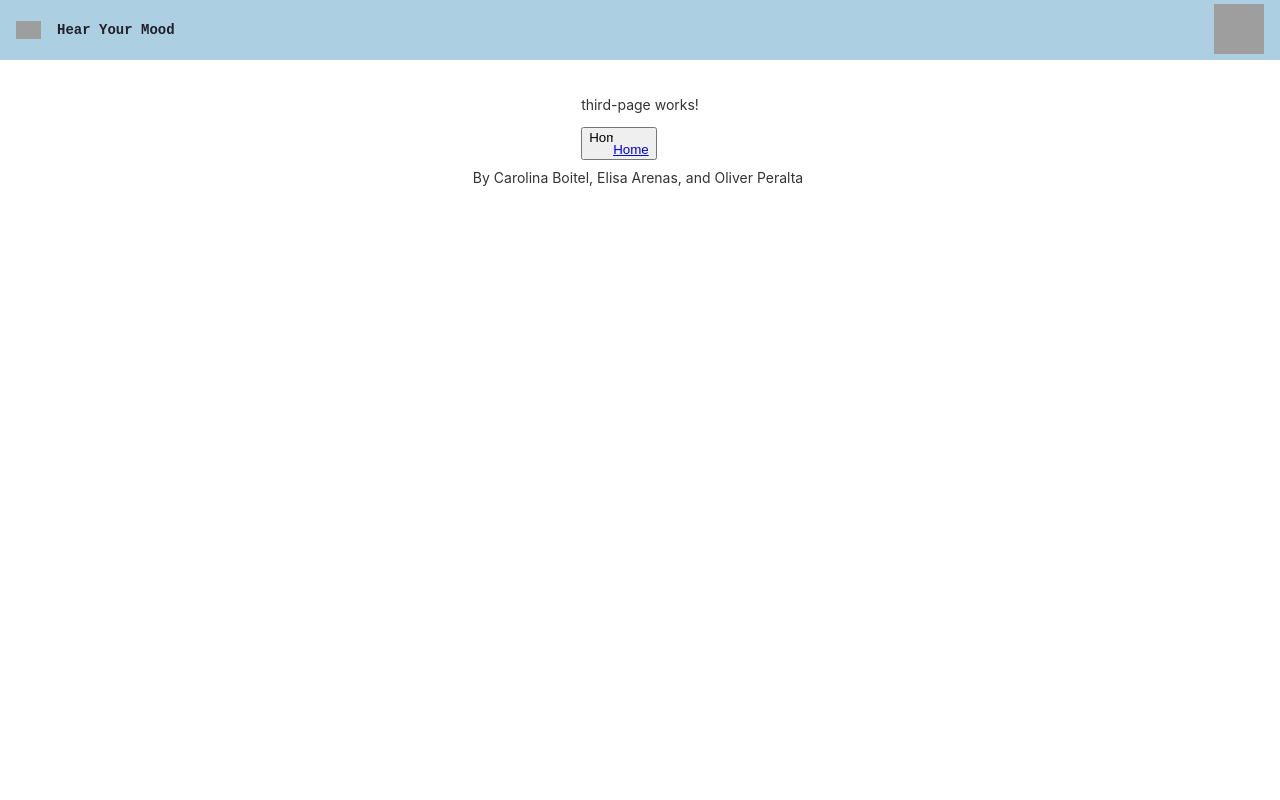
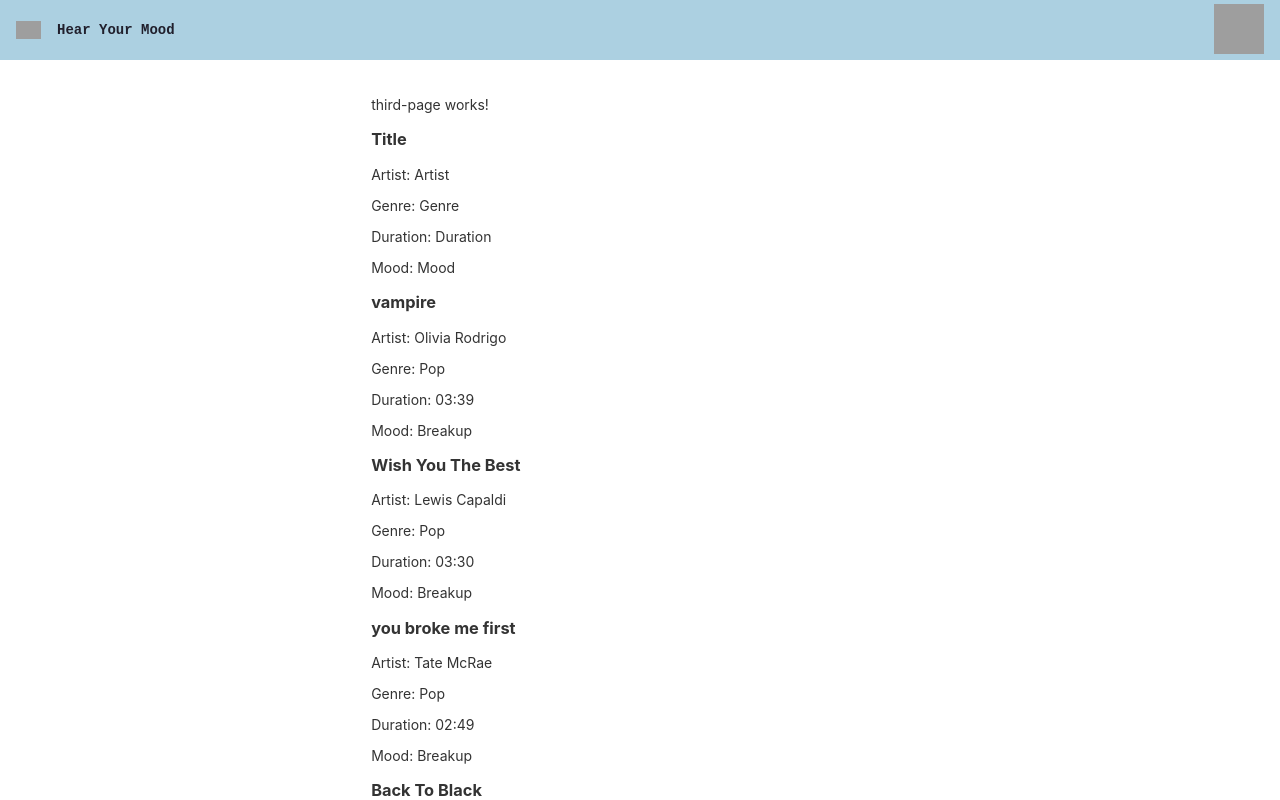
Before and after one commit to OliverPeralta/HearYourMood, an Angular app: page /third-page in a window 1280 px wide. Shown: the top 800 px of the page. Built offline with nearby package versions, Linux system fonts and the light colour scheme; grey boxes are pictures that could not be loaded.

Commit message:
created constructor and displayed data

```diff
--- a/src/app/app.component.html
+++ b/src/app/app.component.html
@@ -319,7 +319,7 @@
 
   <!--Add button here for the toolbar to go back home-->
   <div class="spacer"></div>
-  <a aria-label="Return to Home" target="_blank" rel="noopener" href="/first-page" title="Home">
+  <a aria-label="Return to Home" href="/first-page" title="Home">
     <img
     width="50"
     height="50"
--- a/src/app/app.module.ts
+++ b/src/app/app.module.ts
@@ -9,6 +9,7 @@ import { SecondMoodComponent } from './second-mood/second-mood.component';
 import { FirstPageComponent } from './first-page/first-page.component';
 import { ThirdPageComponent } from './third-page/third-page.component';
 import { MoreOptionsComponent } from './more-options/more-options.component';
+import { HttpClientModule } from '@angular/common/http';
 
 @NgModule({
   declarations: [
@@ -18,7 +19,7 @@ import { MoreOptionsComponent } from './more-options/more-options.component';
     ThirdPageComponent,
     MoreOptionsComponent,
   ],
-  imports: [BrowserModule, AppRoutingModule, MatIconModule, MatButtonToggleModule,],
+  imports: [BrowserModule, AppRoutingModule, MatIconModule, MatButtonToggleModule, HttpClientModule],
   providers: [],
   bootstrap: [AppComponent],
 })
--- /dev/null
+++ b/src/app/csv.service.ts
@@ -0,0 +1,33 @@
+import { Injectable } from '@angular/core';
+import { HttpClient } from '@angular/common/http';
+import { Observable } from 'rxjs';
+import { map } from 'rxjs/operators';
+import { Song } from './song.model';
+
+@Injectable({
+  providedIn: 'root'
+})
+export class CsvService {
+
+  constructor(private http: HttpClient) { }
+
+  getCSVData(): Observable<Song[]> {
+    return this.http.get('assets/files/playlists.csv', { responseType: 'text' }).pipe(
+      map((data: string) => {
+        const csvArray = data.split('\n');
+        const songs: Song[] = [];
+
+        for (let i = 0; i < csvArray.length; i++) {
+          const line = csvArray[i].split(',');
+          if (line.length === 5) {
+            const [title, artist, duration, genre, mood] = line;
+            const song = new Song(title, artist, duration, genre, mood);
+            songs.push(song);
+          }
+        }
+
+        return songs;
+      })
+    );
+  }
+}
--- /dev/null
+++ b/src/app/song.model.ts
@@ -0,0 +1,15 @@
+export class Song {
+    title: string;
+    artist: string;
+    duration: string;
+    genre: string;
+    mood: string;
+
+    constructor(title: string, artist: string, duration: string, genre: string, mood: string) {
+      this.title = title;
+      this.artist = artist;
+      this.duration = duration;
+      this.genre = genre;
+      this.mood = mood;
+    }
+  }
--- a/src/app/third-page/third-page.component.html
+++ b/src/app/third-page/third-page.component.html
@@ -1,4 +1,13 @@
 <p>third-page works!</p>
+
+<div *ngFor="let song of songs">
+  <h3>{{ song.title }}</h3>
+  <p>Artist: {{ song.artist }}</p>
+  <p>Genre: {{ song.genre }}</p>
+  <p>Duration: {{ song.duration }}</p>
+  <p>Mood: {{ song.mood }}</p>
+</div>
+
 <button type="button" mat-menu-item>
   <mat-icon>Home</mat-icon>
   <a routerLink="/first-page"><span>Home</span></a>
--- a/src/app/third-page/third-page.component.ts
+++ b/src/app/third-page/third-page.component.ts
@@ -1,10 +1,21 @@
-import { Component } from '@angular/core';
+import { Component, OnInit } from '@angular/core';
+import { CsvService } from '../csv.service';
+import { Song } from '../song.model';
 
 @Component({
   selector: 'app-third-page',
   templateUrl: './third-page.component.html',
   styleUrls: ['./third-page.component.css']
 })
-export class ThirdPageComponent {
+export class ThirdPageComponent{
+  songs: Song[] = [];
 
+  constructor(private csvService: CsvService) {}
+
+  ngOnInit() {
+    this.csvService.getCSVData().subscribe(data => {
+      this.songs = data;
+      // Perform any operations you need with the fetched data here
+    });
+  }
 }
```
Also changed, not shown: 1 other file (tests, documents, lock files or other folders).
